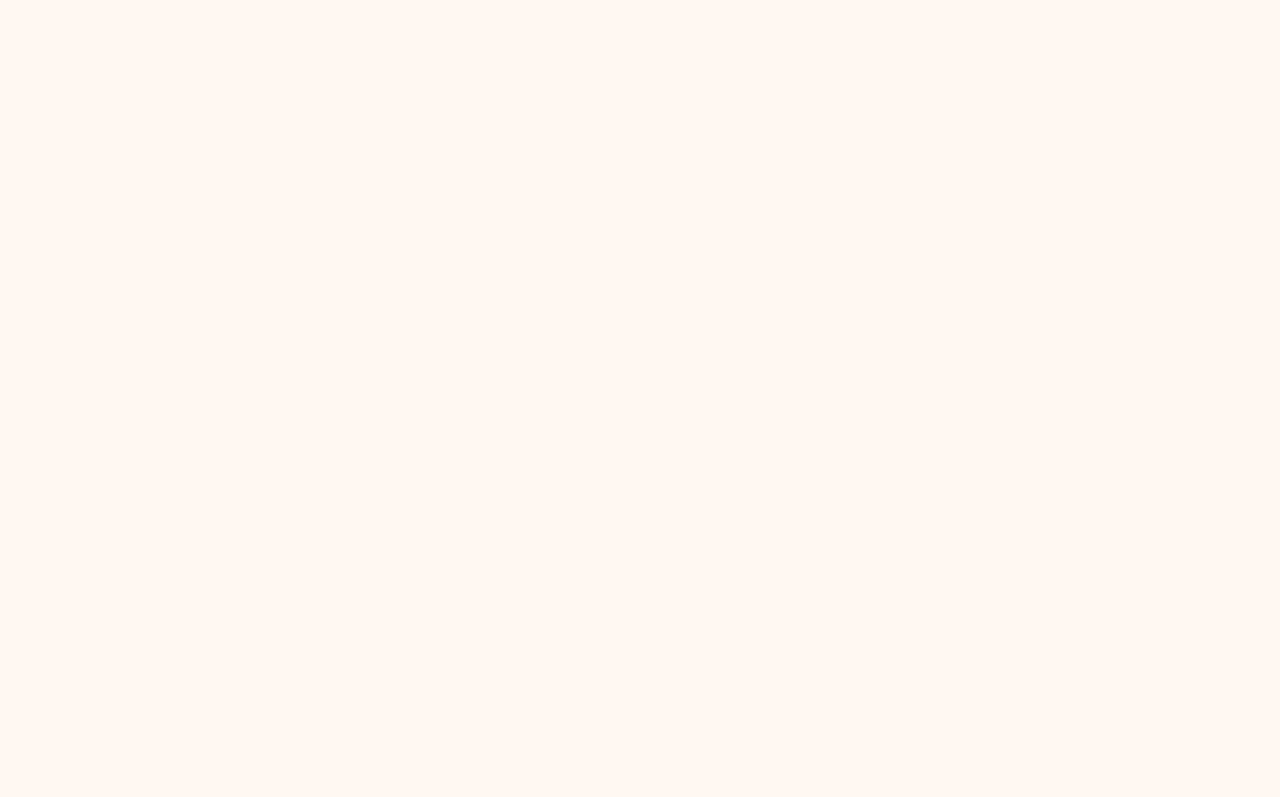
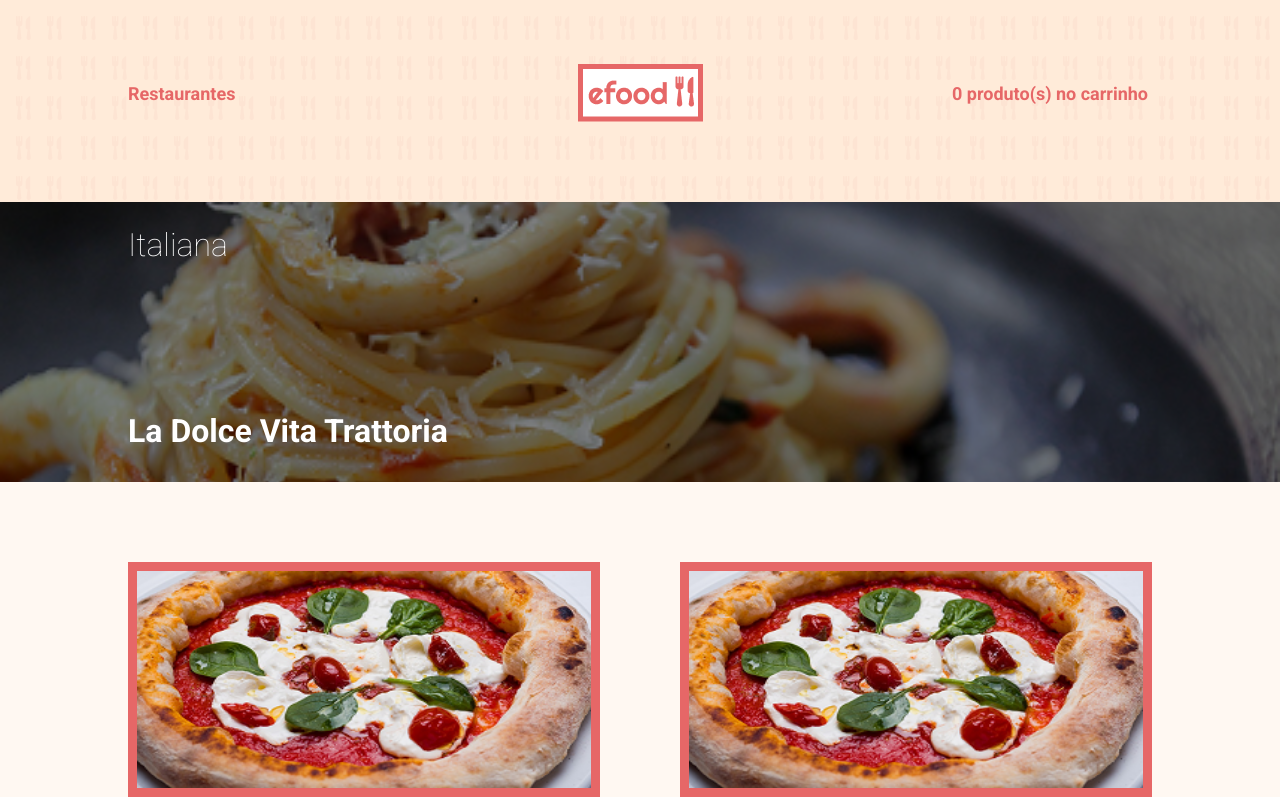
Before and after one commit to BiaFRehder/efood, a React (Create React App) app: page /la-dolce-vita-trattoria in a window 1280 px wide. Before the commit this address had no page. Shown: the top 797 px of the page. Built offline with nearby package versions, Linux system fonts and the light colour scheme.

Commit message:
Estilizando a page do restaurante

```diff
--- a/src/components/Card/index.tsx
+++ b/src/components/Card/index.tsx
@@ -47,7 +47,7 @@ const Card = ({
             <img src={estrela} alt="" />
           </div>
           <Description>{description}</Description>
-          <Link to="/la-dolce-vitta-trattoria">
+          <Link to="/la-dolce-vita-trattoria">
             <Button>Saiba mais</Button>
           </Link>
         </CardContainer>
--- a/src/components/Header/index.tsx
+++ b/src/components/Header/index.tsx
@@ -1,9 +1,15 @@
 import { Link } from 'react-router-dom'
-import { Header as HeaderStyle, Title } from './styles'
+import { HeaderRestaurant, Header as HeaderStyle, Nav, Title } from './styles'
 import fundo from '../../assets/images/fundo.png'
+import italiana from '../../assets/images/italiana.png'
 import Logo from '../Logo'
 
-const Header = () => {
+type Props = {
+  page: 'home' | 'trattoria'
+}
+
+const Header = ({ page }: Props) => {
+  if (page === 'home') {
     return (
       <HeaderStyle style={{ backgroundImage: `url(${fundo})` }}>
         <div className="container">
@@ -16,4 +22,35 @@ const Header = () => {
     )
   }
 
+  return (
+    <HeaderStyle style={{ backgroundImage: `url(${fundo})` }}>
+      <Nav>
+        <div className="container">
+          <ul>
+            <li>
+              <a href="">Restaurantes</a>
+            </li>
+            <li>
+              <Link to="/">
+                <Logo />
+              </Link>
+            </li>
+            <li>
+              <a href="">0 produto(s) no carrinho</a>
+            </li>
+          </ul>
+        </div>
+      </Nav>
+      <HeaderRestaurant style={{ backgroundImage: `url(${italiana})` }}>
+        <div>
+          <div className="container">
+            <p>Italiana</p>
+            <Title>La Dolce Vita Trattoria</Title>
+          </div>
+        </div>
+      </HeaderRestaurant>
+    </HeaderStyle>
+  )
+}
+
 export default Header
--- a/src/components/Header/styles.ts
+++ b/src/components/Header/styles.ts
@@ -2,16 +2,16 @@ import styled from 'styled-components'
 import { colors } from '../../styles'
 
 export const Header = styled.header`
-  height: 384px;
+  padding-top: 64px;
   position: relative;
-  padding: 40px 0;
 
   a {
     display: block;
   }
 
-  div {
+  > .container {
     justify-items: center;
+    height: 320px;
   }
 `
 
@@ -24,3 +24,54 @@ export const Title = styled.h1`
   position: absolute;
   bottom: 40px;
 `
+
+export const Nav = styled.nav`
+  width: 100%;
+  align-content: center;
+  margin-bottom: 80px;
+
+  ul {
+    display: flex;
+    justify-content: space-between;
+    align-items: center;
+
+    a {
+      color: ${colors.laranja};
+      font-weight: bold;
+      font-size: 18px;
+      width: 200px;
+    }
+  }
+`
+
+export const HeaderRestaurant = styled.div`
+  width: 100%;
+  background-size: cover;
+  background-repeat: no-repeat;
+  height: 280px;
+  color: ${colors.branca};
+  position: relative;
+
+  > div {
+    background-color: ${colors.pretoOpaco};
+    width: 100%;
+    height: 280px;
+  }
+
+  .container {
+    justify-items: left;
+    padding-top: 24px;
+
+    p {
+      font-size: 32px;
+      font-weight: lighter;
+    }
+
+    ${Title} {
+      text-align: left;
+      color: ${colors.branca};
+      font-size: 32px;
+      bottom: 32px;
+    }
+  }
+`
--- a/src/components/Logo/styles.tsx
+++ b/src/components/Logo/styles.tsx
@@ -3,4 +3,5 @@ import styled from 'styled-components'
 export const LogoStyle = styled.img`
   display: flex;
   width: 125px;
+  justify-self: center;
 `
--- a/src/pages/Home/index.tsx
+++ b/src/pages/Home/index.tsx
@@ -78,7 +78,7 @@ const resturants: Restaurant[] = [
 const Home = () => {
   return (
     <>
-      <Header />
+      <Header page="home" />
       <CardList restaurants={resturants} />
       <Footer />
     </>
--- a/src/pages/Trattoria/index.tsx
+++ b/src/pages/Trattoria/index.tsx
@@ -77,7 +77,7 @@ const resturants: Restaurant[] = [
 const Home = () => {
   return (
     <>
-      <Header />
+      <Header page="trattoria" />
       <CardList restaurants={resturants} />
       <Footer />
     </>
--- a/src/routes.tsx
+++ b/src/routes.tsx
@@ -6,7 +6,7 @@ const Rotas = () => {
   return (
     <Routes>
       <Route path="/" element={<Home />} />
-      <Route path="/la-dolce-vitta-trattoria" element={<Trattoria />} />
+      <Route path="/la-dolce-vita-trattoria" element={<Trattoria />} />
     </Routes>
   )
 }
--- a/src/styles.ts
+++ b/src/styles.ts
@@ -4,7 +4,8 @@ export const colors = {
   laranja: '#E66767',
   fundoBody: '#FFF8F2',
   bege: '#FFEBD9',
-  branca: '#ffffff'
+  branca: '#ffffff',
+  pretoOpaco: '#00000080'
 }
 
 export const GlobalStyle = createGlobalStyle`
@@ -14,6 +15,7 @@ export const GlobalStyle = createGlobalStyle`
     box-sizing: border-box;
     list-style: none;
     font-family: Roboto, sans-serif;
+    text-decoration: none;
   }
 
   body {
```
Lines whose indentation alone changed are shown as unchanged.
